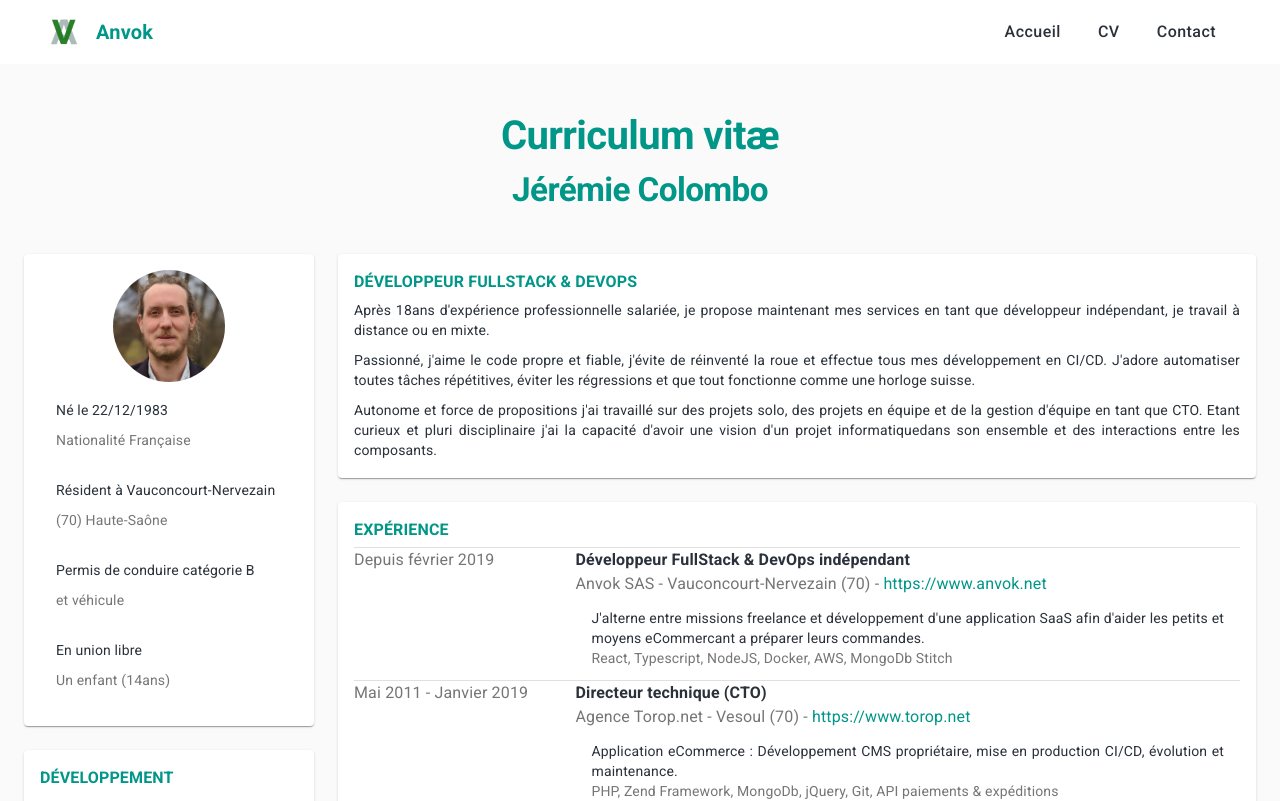
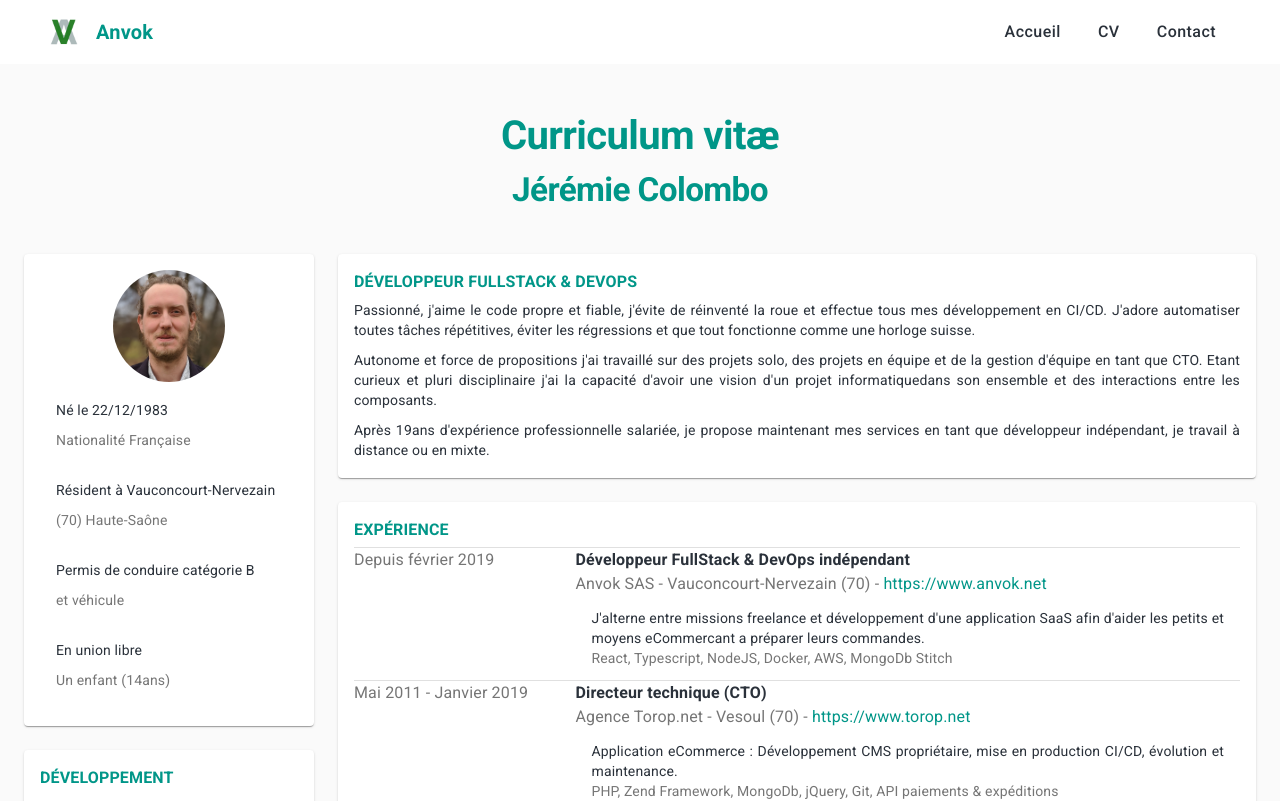
Before and after one commit to beaukode/anvoknet, a React (Create React App) app: page /cv in a window 1280 px wide. Shown: the top 801 px of the page. Built offline with nearby package versions, Linux system fonts and the light colour scheme.

Commit message:
MAJ texte intro

```diff
--- a/src/Cv/Intro.tsx
+++ b/src/Cv/Intro.tsx
@@ -17,11 +17,6 @@ const Intro: React.FC<Props> = React.memo(({ titleClass }) => {
         Développeur FullStack &amp; DevOps
       </Typography>
       <Typography variant="body2">
-        Après 18ans d'expérience professionnelle salariée, je propose maintenant
-        mes services en tant que développeur indépendant, je travail à distance
-        ou en mixte.
-      </Typography>
-      <Typography variant="body2">
         Passionné, j'aime le code propre et fiable, j'évite de réinventé la roue
         et effectue tous mes développement en CI/CD. J'adore automatiser toutes
         tâches répétitives, éviter les régressions et que tout fonctionne comme
@@ -34,6 +29,11 @@ const Intro: React.FC<Props> = React.memo(({ titleClass }) => {
         projet informatiquedans son ensemble et des interactions entre les
         composants.
       </Typography>
+      <Typography variant="body2">
+        Après 19ans d'expérience professionnelle salariée, je propose maintenant
+        mes services en tant que développeur indépendant, je travail à distance
+        ou en mixte.
+      </Typography>
     </>
   );
 });
```
